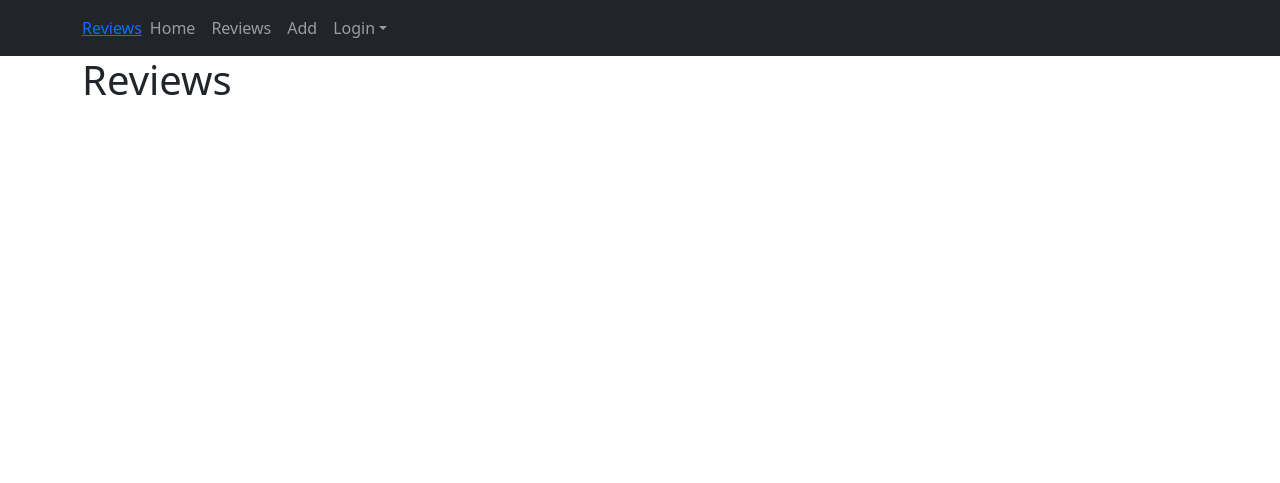
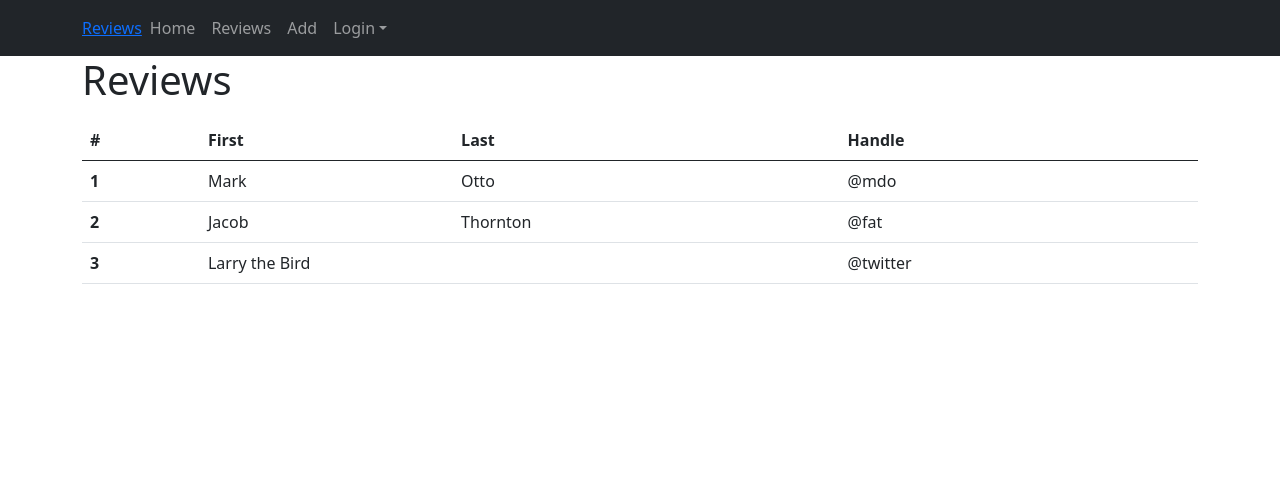
Before and after one commit to krenkes/moviereview, a Django app: page / in a window 1280 px wide. Shown: the top 483 px of the page. Run offline with Django 3.2, Linux system fonts and the light colour scheme; data that the repository does not hold is empty.

Commit message:
add table to index.html

```diff
--- a/app/reviews/templates/reviews/index.html
+++ b/app/reviews/templates/reviews/index.html
@@ -7,5 +7,34 @@
     <li>{{ review.title }}</li>
     {% endfor %}
   </ul>
+  <table class="table">
+    <thead>
+      <tr>
+        <th scope="col">#</th>
+        <th scope="col">First</th>
+        <th scope="col">Last</th>
+        <th scope="col">Handle</th>
+      </tr>
+    </thead>
+    <tbody>
+      <tr>
+        <th scope="row">1</th>
+        <td>Mark</td>
+        <td>Otto</td>
+        <td>@mdo</td>
+      </tr>
+      <tr>
+        <th scope="row">2</th>
+        <td>Jacob</td>
+        <td>Thornton</td>
+        <td>@fat</td>
+      </tr>
+      <tr>
+        <th scope="row">3</th>
+        <td colspan="2">Larry the Bird</td>
+        <td>@twitter</td>
+      </tr>
+    </tbody>
+  </table>
 </div>
 {% endblock %} {% block jsfiles %} {% endblock jsfiles %}
```
